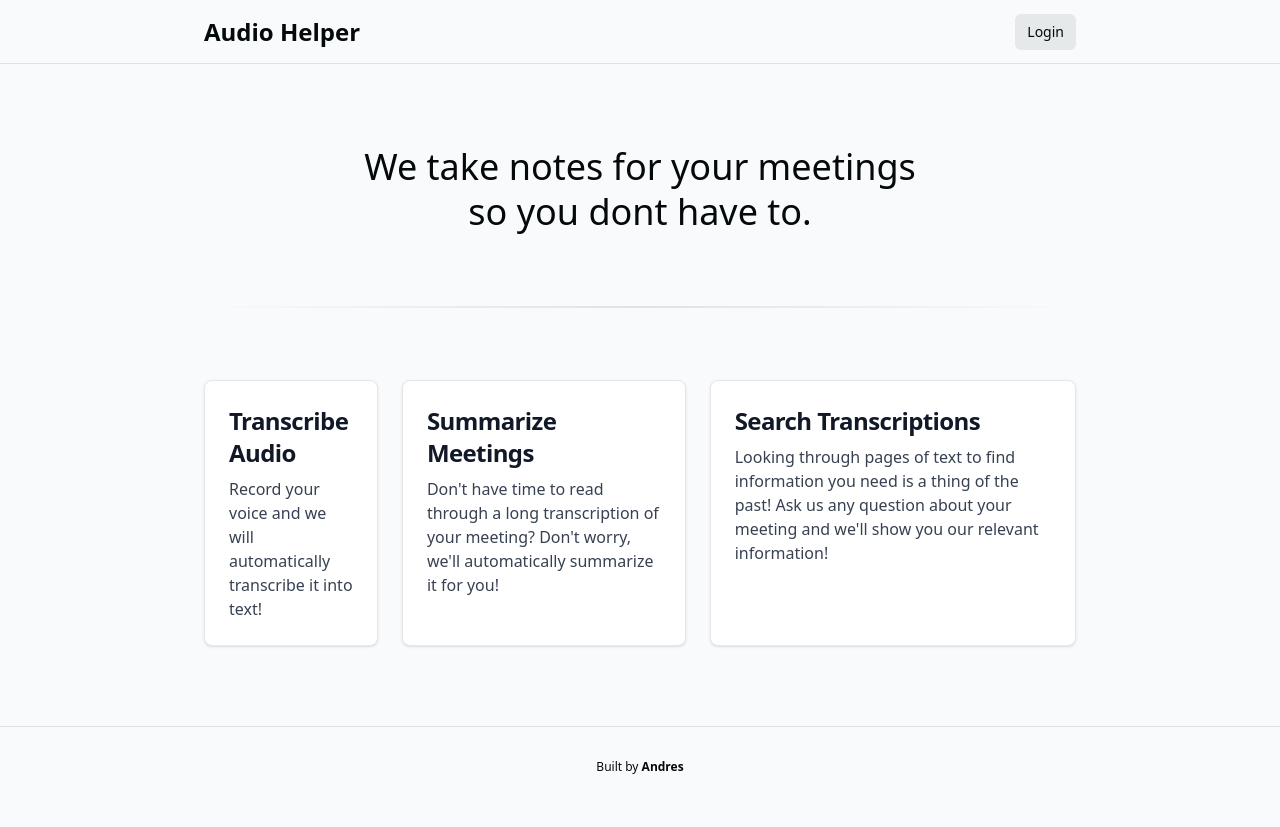
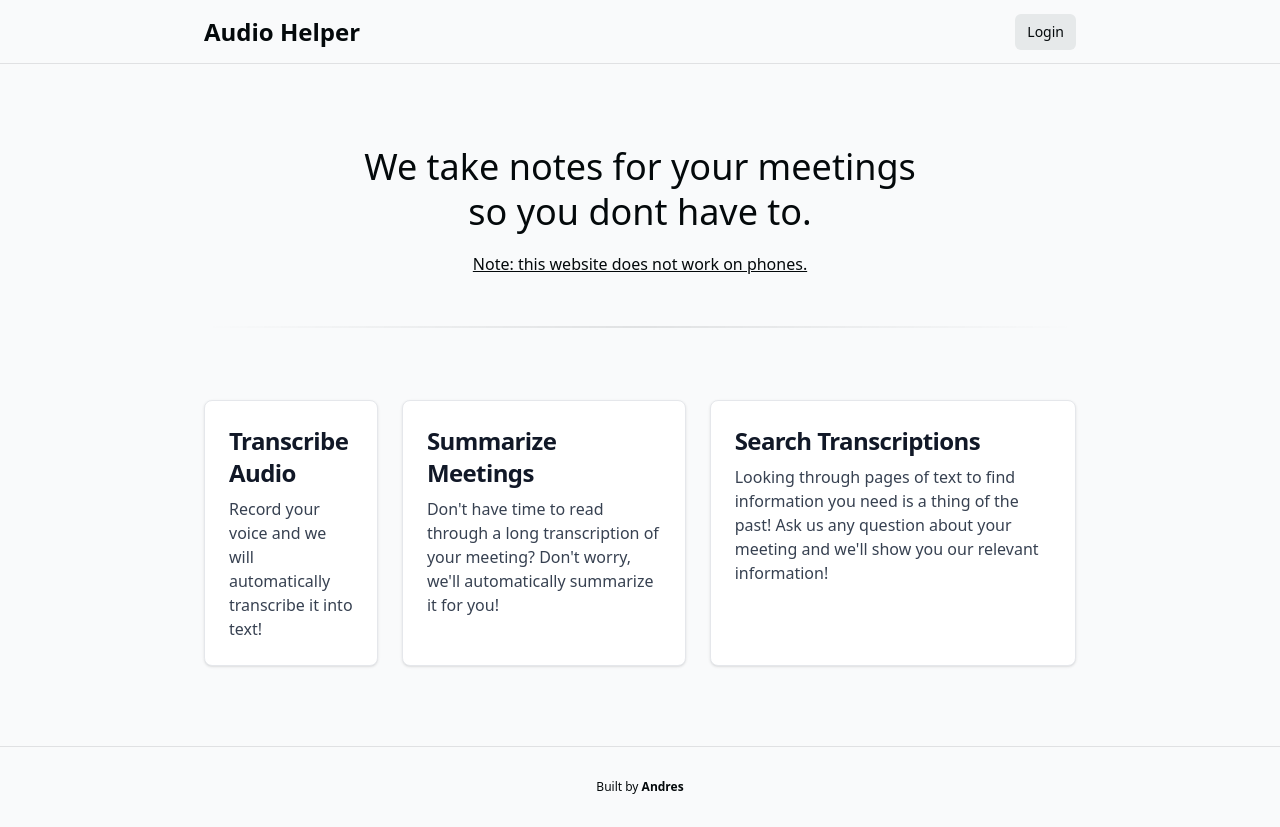
Before and after one commit to AndresM77/audio-helper, a Next.js app: page / in a window 1280 px wide. Built offline with nearby package versions, Linux system fonts and the light colour scheme; no server answers.

Commit message:
Add disclaimer comment

```diff
--- a/components/Header.tsx
+++ b/components/Header.tsx
@@ -1,9 +1,12 @@
 
 export default function Header() {
   return (
-    <div className="flex flex-col gap-10 items-center">
+    <div className="flex flex-col gap-5 items-center">
       <p className="text-3xl lg:text-4xl !leading-tight mx-auto max-w-xl text-center">
         We take notes for your meetings so you dont have to.
+      </p>
+      <p className="text-3x1 sm:text !leading-tight mx-auto max-w-xl text-center underline">
+        Note: this website does not work on phones.
       </p>
       <div className="w-full p-[1px] bg-gradient-to-r from-transparent via-foreground/10 to-transparent my-8" />
     </div>
```
